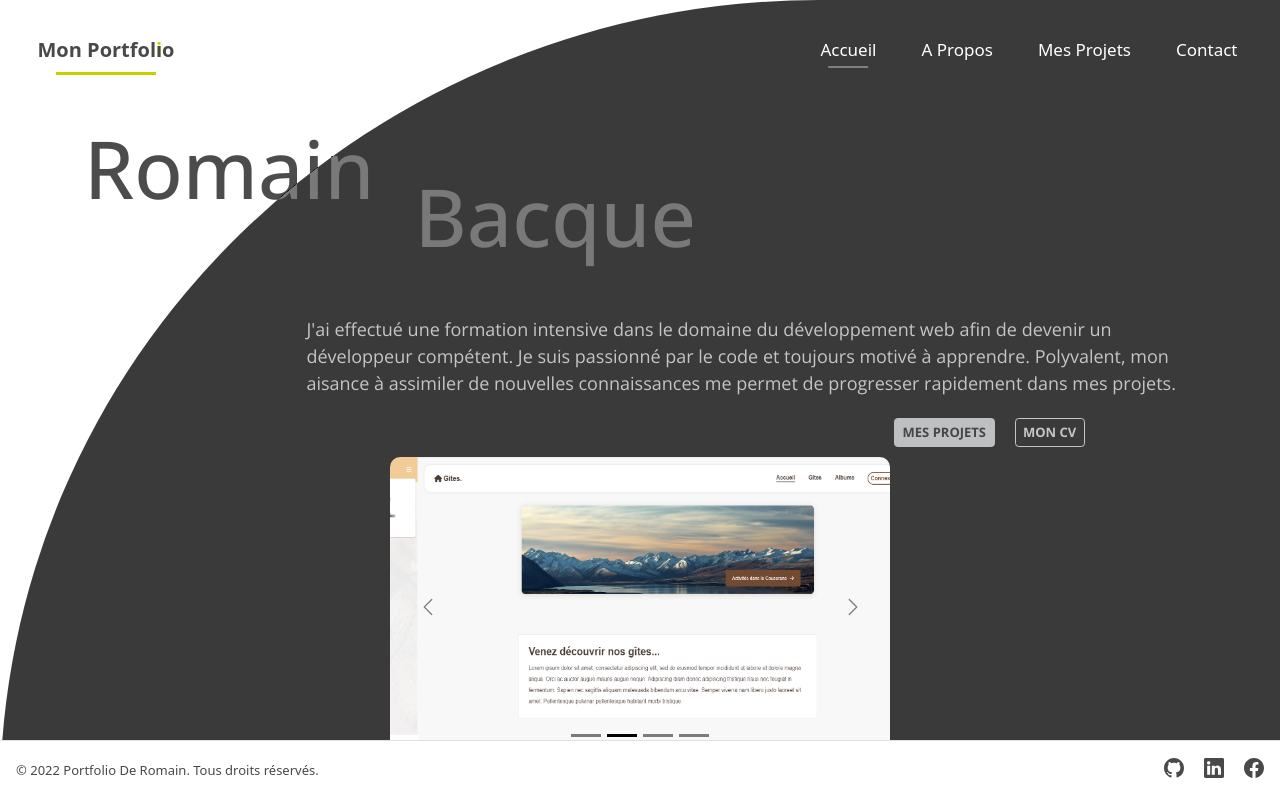
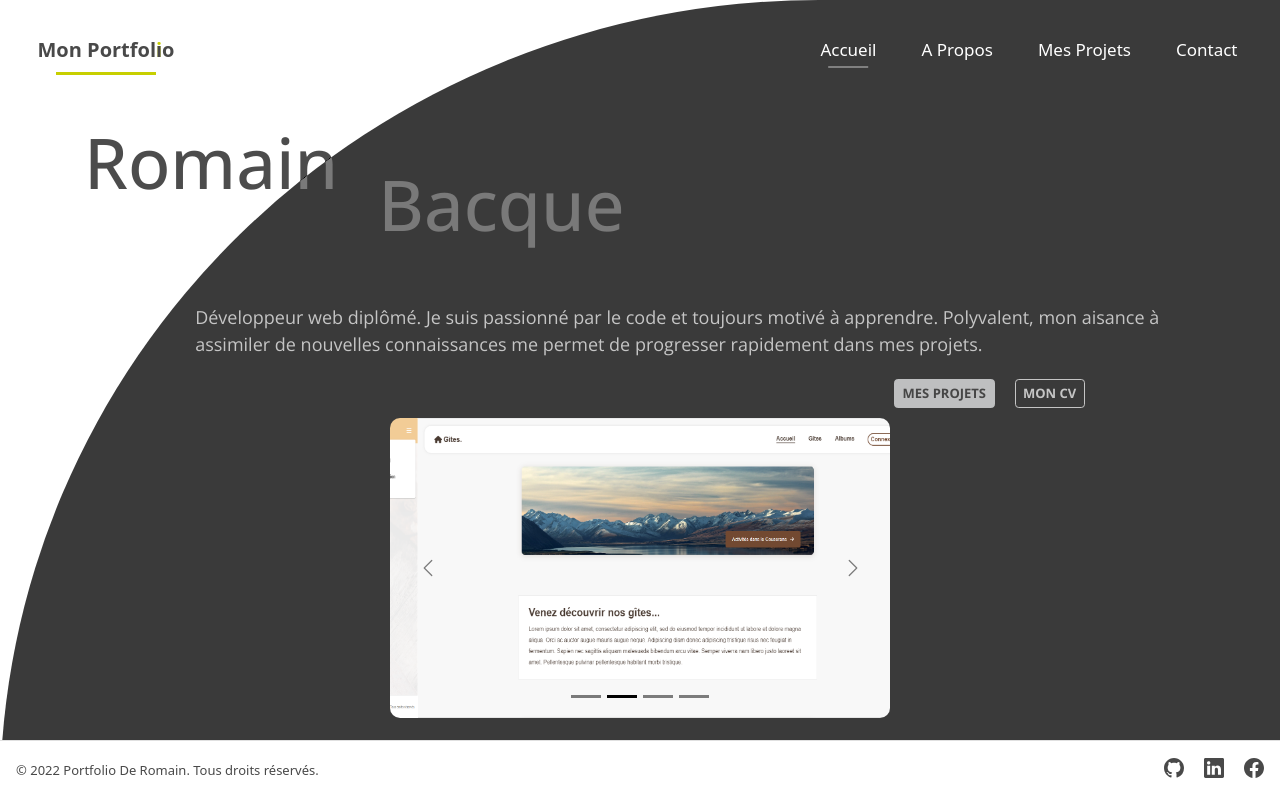
Before and after one commit to Romain-Bacque/Portfolio, a React (Create React App) app: page / in a window 1280 px wide. Built offline with nearby package versions, Linux system fonts and the light colour scheme; a web font is replaced by a local one.

Commit message:
fix: some bug fixes

```diff
--- a/src/components/Home/index.tsx
+++ b/src/components/Home/index.tsx
@@ -20,11 +20,10 @@ const Home: React.FC = () => {
             Romain<span className={classes.home__lastname}>Bacque</span>
           </h2>
           <p className={classes.home__description}>
-            J'ai effectué une formation intensive dans le domaine du
-            développement web afin de devenir un développeur compétent. Je suis
-            passionné par le code et toujours motivé à apprendre. Polyvalent,
-            mon aisance à assimiler de nouvelles connaissances me permet de
-            progresser rapidement dans mes projets.
+            Développeur web diplômé. Je suis passionné par le
+            code et toujours motivé à apprendre. Polyvalent, mon aisance à
+            assimiler de nouvelles connaissances me permet de progresser
+            rapidement dans mes projets.
           </p>
           <div className={classes["home__button-container"]}>
             <Button
--- a/src/components/Home/style.module.scss
+++ b/src/components/Home/style.module.scss
@@ -16,16 +16,16 @@
   &__name {
     position: relative;
     color: $main-title-color;
-    font-size: 6rem;
+    font-size: 5rem;
     margin-bottom: 2rem;
     @include mediaQuery.media-min($small-screen) {
       margin-bottom: 10rem;
-      font-size: 8rem;
+      font-size: 7rem;
     }
   }
   &__description {
-    font-size: 1.5rem;
-    width: 80%;
+    font-size: 1.3rem;
+    width: 90%;
     margin-left: auto;
     @include mediaQuery.media-min($small-screen) {
       font-size: 1.8rem;
--- a/src/components/Layout/style.module.scss
+++ b/src/components/Layout/style.module.scss
@@ -11,10 +11,10 @@
   height: 100vh;
   background-color: white;
   &:after {
+    content: "";
     position: absolute;
     top: 0;
     z-index: -1;
-    content: "";
     background-color: $very-dark-gray;
     border-radius: 64% 36% 0% 100% / 100% 0% 100% 0%;
     width: 100%;
```
